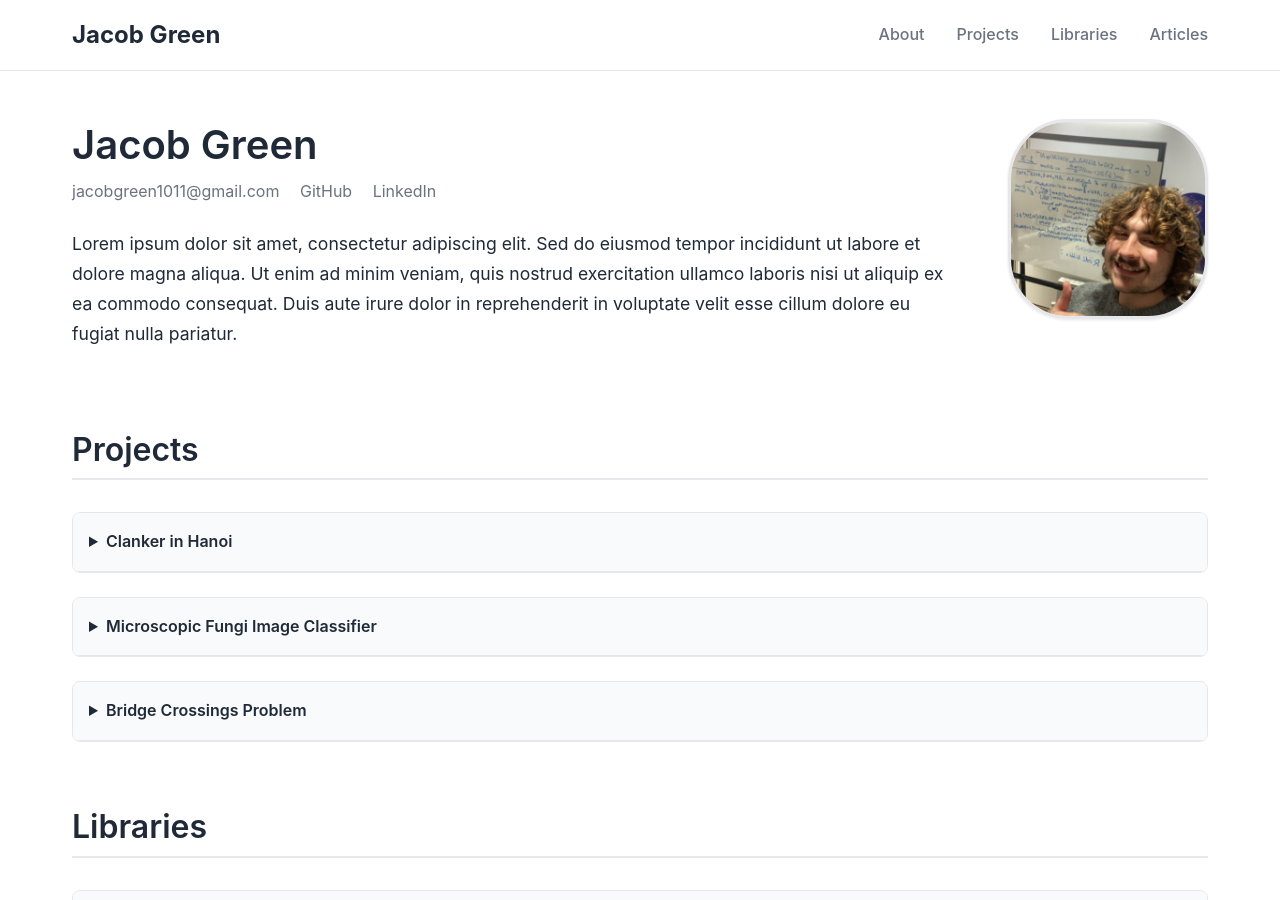
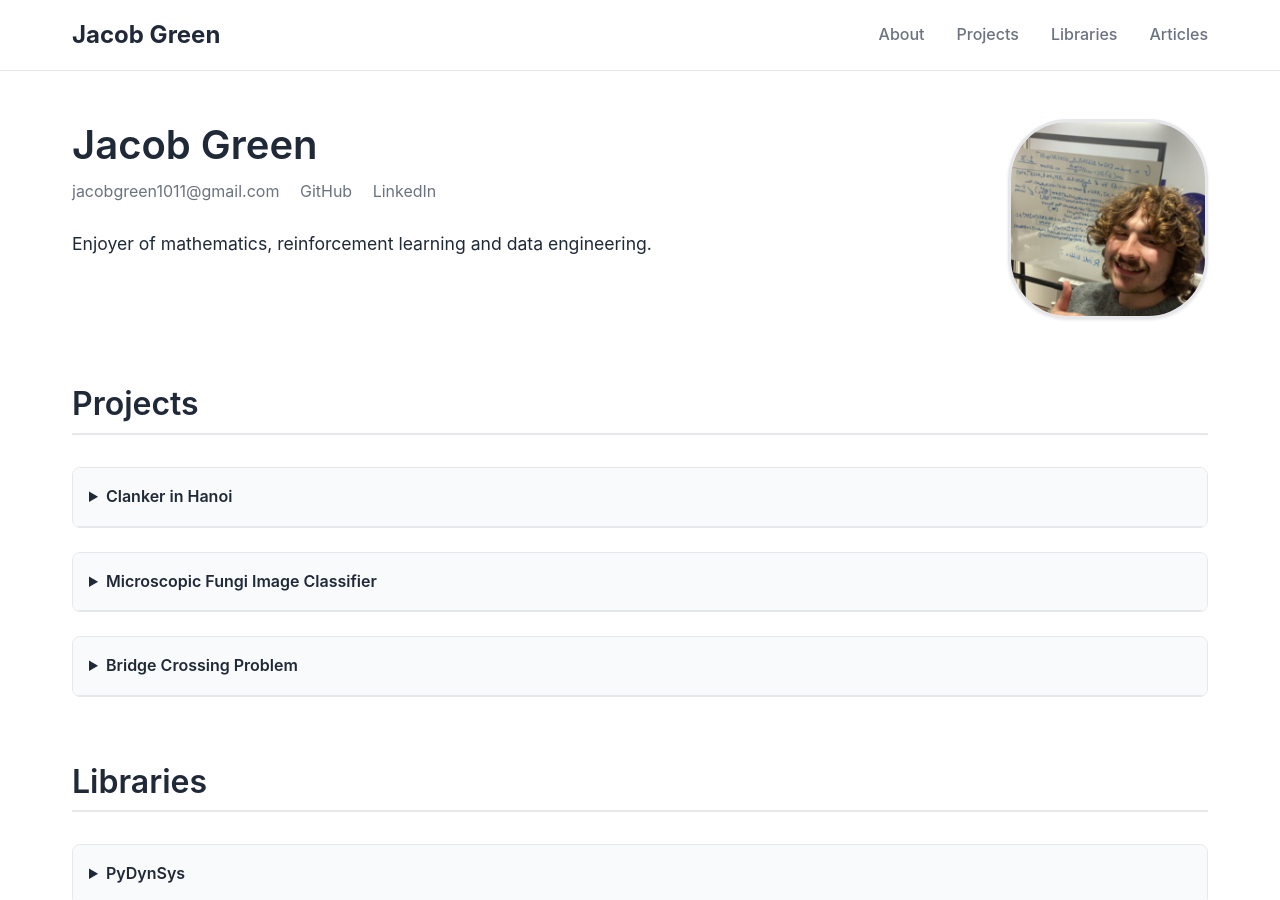
Before and after one commit to jg1011/jg1011.github.io, a Jekyll site: the page built from index.md, in a window 1280 px wide and 900 px high. Built offline with Jekyll 4.4.1, drawn with Linux system fonts in a browser that asks for light colours.

Commit message:
removed some lorem ipsulum

```diff
--- a/index.md
+++ b/index.md
@@ -14,7 +14,7 @@ title: Home
                 <a href="https://www.linkedin.com/in/jacob-green-mathematics/" target="_blank">LinkedIn</a>
             </div>
             <div class="hero-about">
-                <p>Lorem ipsum dolor sit amet, consectetur adipiscing elit. Sed do eiusmod tempor incididunt ut labore et dolore magna aliqua. Ut enim ad minim veniam, quis nostrud exercitation ullamco laboris nisi ut aliquip ex ea commodo consequat. Duis aute irure dolor in reprehenderit in voluptate velit esse cillum dolore eu fugiat nulla pariatur.</p>
+                <p>Enjoyer of mathematics, reinforcement learning and data engineering.</p>
             </div>
         </div>
         <img src="{{ '/assets/images/profile_photo.jpg' | relative_url }}" alt="Jacob Green" class="hero-photo">
@@ -31,7 +31,7 @@ title: Home
                     <img src="{{ '/assets/images/clanker-in-hanoi.png' | relative_url }}" alt="Clanker in Hanoi" class="project-image">
                     <div class="project-info">
                         <h3 class="project-title">Clanker in Hanoi</h3>
-                        <p class="project-description">Lorem ipsum dolor sit amet, consectetur adipiscing elit. A Tower of Hanoi puzzle implementation with interactive gameplay and visual animations.</p>
+                        <p class="project-description">A path to deeper reasoning: The failure of LRMs on the traditional tower of Hanoi puzzle, and reinforcement learning based solution. </p>
                         <div class="project-links">
                             <a href="https://github.com/jg1011/clanker-in-hanoi" target="_blank">GitHub</a>
                         </div>
@@ -47,7 +47,7 @@ title: Home
                     <img src="{{ '/assets/images/fungi-classifier.png' | relative_url }}" alt="Microscopic Fungi Image Classifier" class="project-image">
                     <div class="project-info">
                         <h3 class="project-title">Microscopic Fungi Image Classifier</h3>
-                        <p class="project-description">Lorem ipsum dolor sit amet, consectetur adipiscing elit. Machine learning model for automated classification of microscopic fungi images using computer vision techniques.</p>
+                        <p class="project-description">Classification of invasive fungi species from microscopic imaging, trained on the DeFungi dataset. Models include classical convolutional neural networks, bayesian classifiers, logistic regression classifiers and the more modern vision transformer. </p>
                         <div class="project-links">
                             <a href="https://github.com/jg1011/DeFungi-Classification" target="_blank">GitHub</a>
                         </div>
@@ -57,13 +57,13 @@ title: Home
         </details>
 
         <details>
-            <summary>Bridge Crossings Problem</summary>
+            <summary>Bridge Crossing Problem</summary>
             <div class="details-content">
                 <div class="project-card">
                     <img src="{{ '/assets/images/bridge-crossings.png' | relative_url }}" alt="Bridge Crossings Problem" class="project-image">
                     <div class="project-info">
                         <h3 class="project-title">Bridge Crossings Problem</h3>
-                        <p class="project-description">Lorem ipsum dolor sit amet, consectetur adipiscing elit. A computational solution to the classic bridge crossing puzzle with optimization algorithms.</p>
+                        <p class="project-description">Algorithmic and RL-based solutions to various generalisations of the famous bridge crossing problem</p>
                         <div class="project-links">
                             <a href="https://github.com/jg1011/bridge-crossing-problem" target="_blank">GitHub</a>
                         </div>
@@ -84,7 +84,7 @@ title: Home
                     <img src="{{ '/assets/images/pydynsys.gif' | relative_url }}" alt="PyDynSys" class="library-image">
                     <div class="library-info">
                         <h3 class="library-title">PyDynSys</h3>
-                        <p class="library-description">Lorem ipsum dolor sit amet, consectetur adipiscing elit. A comprehensive Python library for dynamical systems analysis, featuring numerical methods for solving differential equations and visualizing phase portraits.</p>
+                        <p class="library-description">An object oriented library for the analysis of dynamical systems, designed for mathematically mature use-cases: Symbolic, functional and numerical dynamical system builders, trajectory computation with caching via scipy and plotting with matplotlib, support for both autonomous and non-autonomous systems, in-built n-pendulum and driven pendulum models with matplotlib simulations, symbolic phase space support with plotting utilities, in-built bifurification analysis utilities and more!</p>
                         <div class="library-links">
                             <a href="https://github.com/jg1011/PyDynSys" target="_blank">GitHub</a>
                             <a href="#" target="_blank">Documentation</a>
```
Also changed, not shown: 1 other file.
